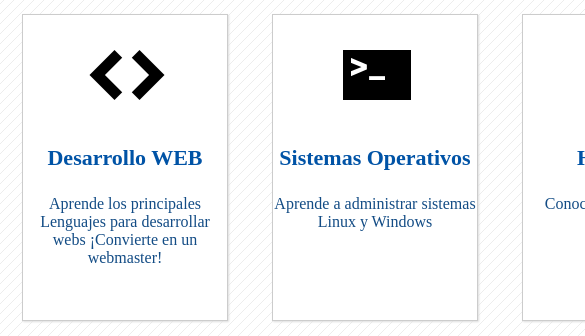
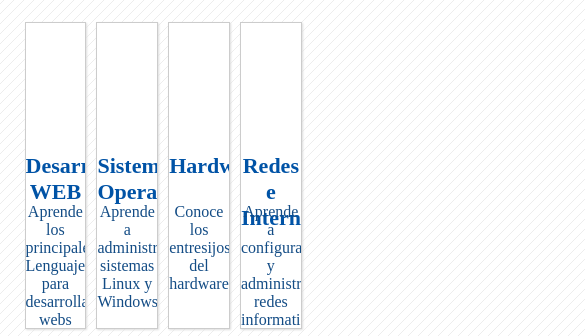
Before and after one commit to Rafadinho85/maquetacion-2.0, a plain HTML site: page index.html in a window 390 px wide. Shown: the part 256-592 px from the top of the page, 585 px wide, since content can reach past the window. Drawn offline with Linux system fonts and the light colour scheme; files whose address does not match are found by name; a web font is replaced by a local one.

Commit message:
reponsive de las tarjetas

```diff
--- /dev/null
+++ b/css/responsive.css
@@ -0,0 +1,12 @@
+@media (max-width:1250px){
+    /*se ejecutara esto*/
+    .wrap{
+        width: 90%;
+        margin: 0px auto;
+
+    }
+    .tarjeta{
+        width: 17%;
+        margin: 1.45%;
+    }
+}
--- a/index.html
+++ b/index.html
@@ -7,6 +7,7 @@
     <meta name="viewport" content="width=device-width,user-scalable=no">
     <link rel="stylesheet" href="css/styles.css">
     <link rel="icon" href="img/supertux.png">
+    <link rel="stylesheet" href="css/responsive.css"
 </head>
 
 <body>
@@ -67,8 +68,10 @@
             </div>
             <!--fin tarjetas-->
             <!--inicio barra lateral-->
+        </section>
 
-        </section>
+        <div class="clearfix"></div>
+
         <aside id="lateral">
             <h3>BUSCAR</h3>
             <div id="search">
```
